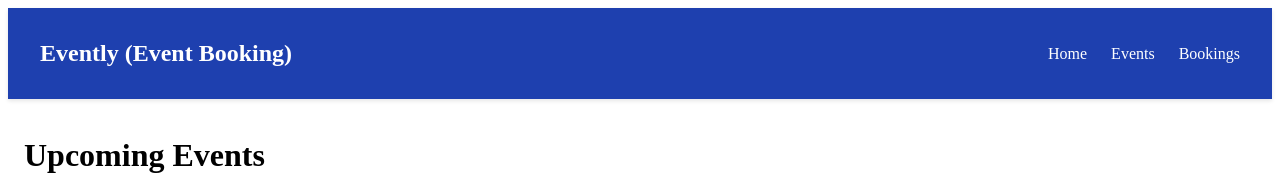
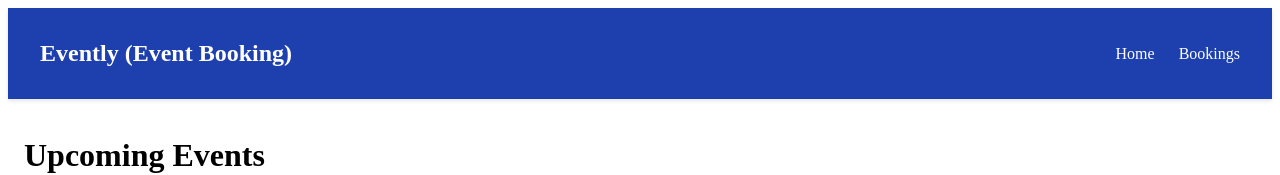
Before and after one commit to PriyeshIllam/ankita-testsubmit, a Next.js app: page / in a window 1280 px wide. Shown: the top 175 px of the page. Built offline with nearby package versions, Linux system fonts and the light colour scheme.

Commit message:
updated the header

```diff
--- a/src/components/Header/index.tsx
+++ b/src/components/Header/index.tsx
@@ -11,9 +11,6 @@ export default function Header() {
             <Link href="/">Home</Link>
           </li>
           <li className={styles.navItem}>
-            <Link href="/events">Events</Link>
-          </li>
-          <li className={styles.navItem}>
             <Link href="/bookings">Bookings</Link>
           </li>
         </ul>
```
